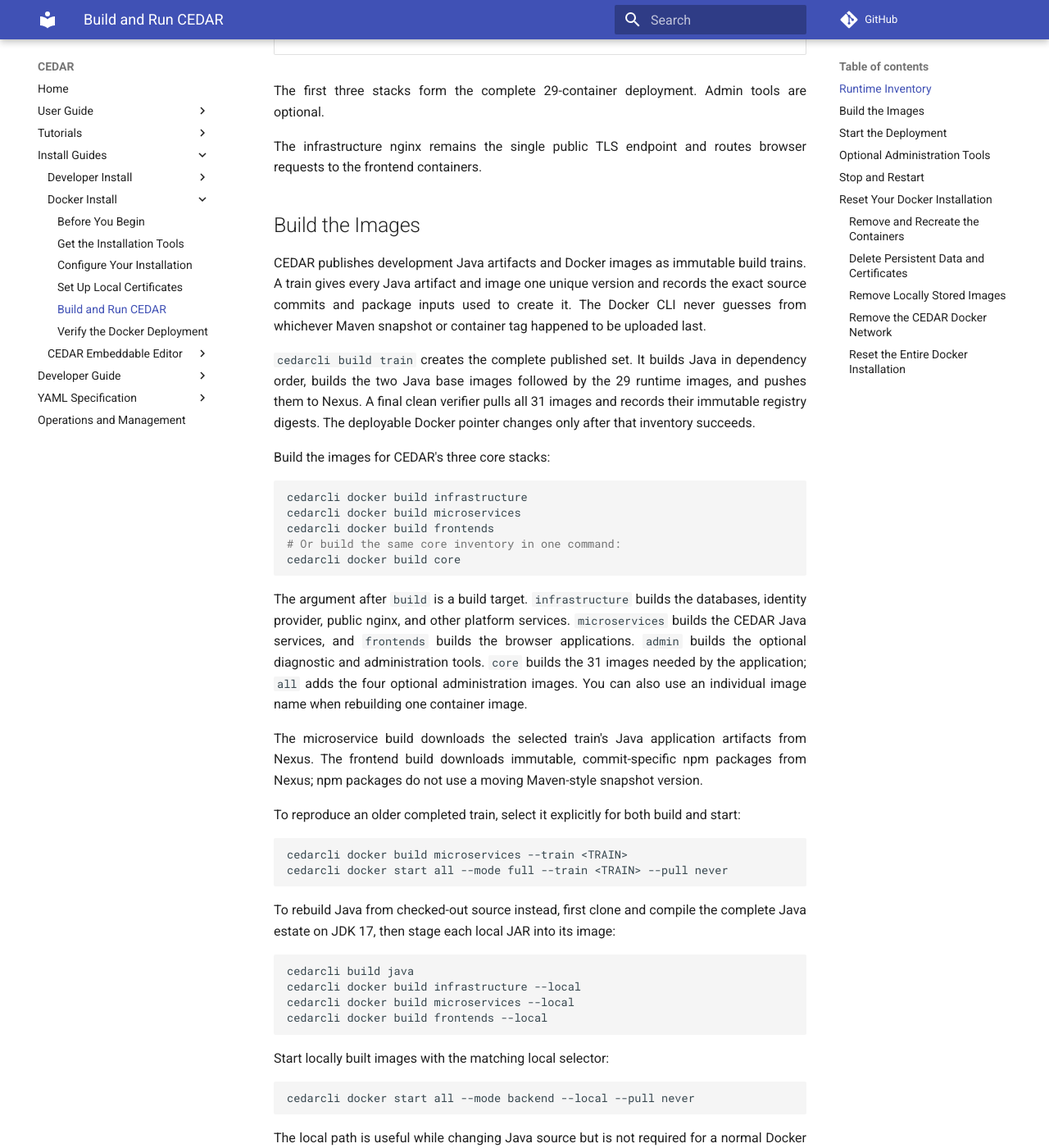
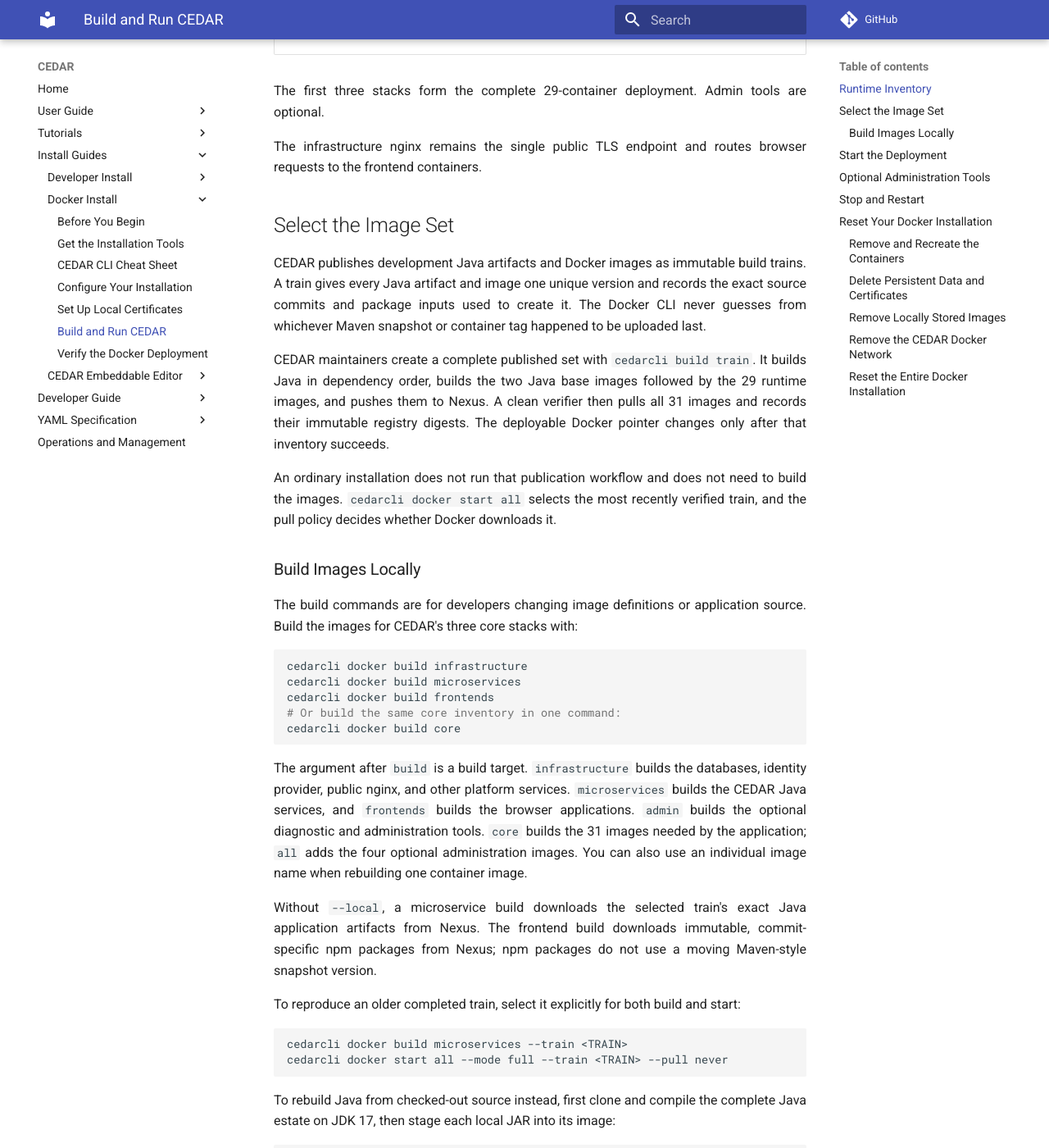
Before and after one commit to metadatacenter/cedar-mkdocs, an MkDocs documentation site: the page built from docs/install-docker/build-and-run.md, in a window 1280 px wide and 1400 px high, scrolled down 745 px. Shown: the whole window at 82% size. Built offline with MkDocs 1.6.1 and Material for MkDocs 9.7.7, drawn with Linux system fonts in a browser that asks for light colours; comment, search, counter and statistics services are not loaded; some of the changed text lies outside the part shown.

Commit message:
Update Docker install for immutable image trains

````diff
--- a/docs/install-docker/build-and-run.md
+++ b/docs/install-docker/build-and-run.md
@@ -25,19 +25,26 @@
 The infrastructure nginx remains the single public TLS endpoint and routes browser requests to the
 frontend containers.
 
-## Build the Images
+## Select the Image Set
 
 CEDAR publishes development Java artifacts and Docker images as immutable build trains. A train
 gives every Java artifact and image one unique version and records the exact source commits and
 package inputs used to create it. The Docker CLI never guesses from whichever Maven snapshot or
 container tag happened to be uploaded last.
 
-`cedarcli build train` creates the complete published set. It builds Java in dependency order,
-builds the two Java base images followed by the 29 runtime images, and pushes them to Nexus. A final
-clean verifier pulls all 31 images and records their immutable registry digests. The deployable
-Docker pointer changes only after that inventory succeeds.
+CEDAR maintainers create a complete published set with `cedarcli build train`. It builds Java in
+dependency order, builds the two Java base images followed by the 29 runtime images, and pushes them
+to Nexus. A clean verifier then pulls all 31 images and records their immutable registry digests.
+The deployable Docker pointer changes only after that inventory succeeds.
 
-Build the images for CEDAR's three core stacks:
+An ordinary installation does not run that publication workflow and does not need to build the
+images. `cedarcli docker start all` selects the most recently verified train, and the pull policy
+decides whether Docker downloads it.
+
+### Build Images Locally
+
+The build commands are for developers changing image definitions or application source. Build the
+images for CEDAR's three core stacks with:
 
 ```bash
 cedarcli docker build infrastructure
@@ -54,9 +61,9 @@
 optional administration images. You can also use an individual image name when rebuilding one
 container image.
 
-The microservice build downloads the selected train's Java application artifacts from Nexus. The frontend
-build downloads immutable, commit-specific npm packages from Nexus; npm packages do not use a
-moving Maven-style snapshot version.
+Without `--local`, a microservice build downloads the selected train's exact Java application
+artifacts from Nexus. The frontend build downloads immutable, commit-specific npm packages from
+Nexus; npm packages do not use a moving Maven-style snapshot version.
 
 To reproduce an older completed train, select it explicitly for both build and start:
 
@@ -97,15 +104,18 @@
 seven public frontend routes:
 
 ```bash
-cedarcli docker start all --mode full --pull never
+cedarcli docker start all --mode full --pull missing --timeout 1800
 ```
 
 An ordinary start selects the most recently verified Docker train. This pointer can lag the Java
-artifact pointer while container builds are still running. `--pull never` uses images already
-present on the machine and fails if one is absent. Use
-`--pull missing` to download only absent images or `--pull always` to refresh all images from the
-configured registry. A cold start can take several minutes; change the ten-minute limit with
-`--timeout SECONDS`.
+artifact pointer while container builds are still running. `--pull missing` downloads only absent
+images. Use `--pull always` to check the configured registry even when a local image is present.
+`--pull never` requires the complete selected image set to exist locally and fails when any image
+is absent.
+
+The timeout covers the complete start, including image downloads. A cold pull is several gigabytes,
+so the example allows 30 minutes. Later starts normally finish much sooner; choose a shorter value
+with `--timeout SECONDS` if appropriate for the machine and image cache.
 
 Two other modes support development and automated REST work:
 
--- a/mkdocs.yml
+++ b/mkdocs.yml
@@ -81,6 +81,7 @@
           - install-docker/overview/index.md
           - install-docker/prerequisites.md
           - install-docker/cli-and-scripts.md
+          - CEDAR CLI Cheat Sheet: install-docker/cedarcli-cheat-sheet.md
           - install-docker/configuration.md
           - install-docker/local-certificates.md
           - install-docker/build-and-run.md
````
Also changed, not shown: docs/install-docker/cedarcli-cheat-sheet.md (added, +103 -0 lines), docs/install-docker/cli-and-scripts.md (+3 -0 lines), docs/install-docker/overview/index.md (+6 -5 lines), docs/install-docker/verify-docker-deployment.md (+4 -0 lines).
